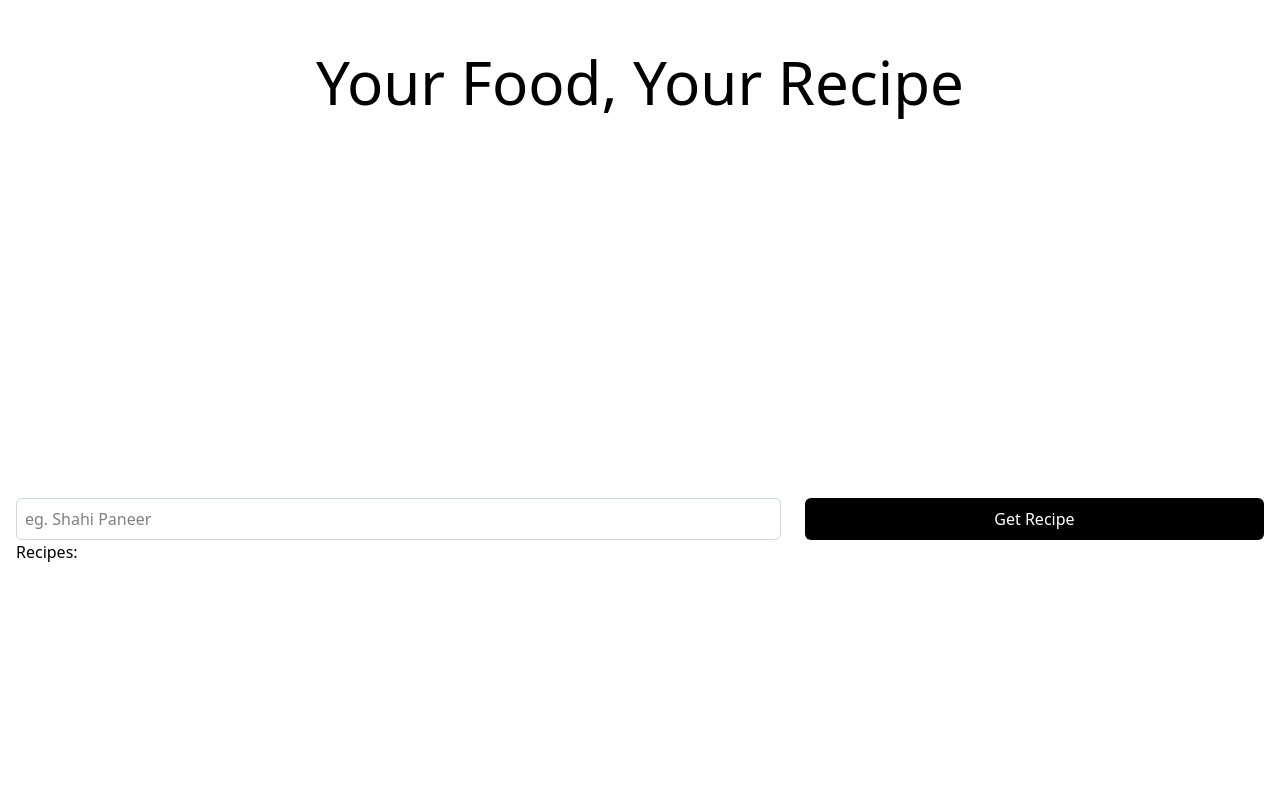
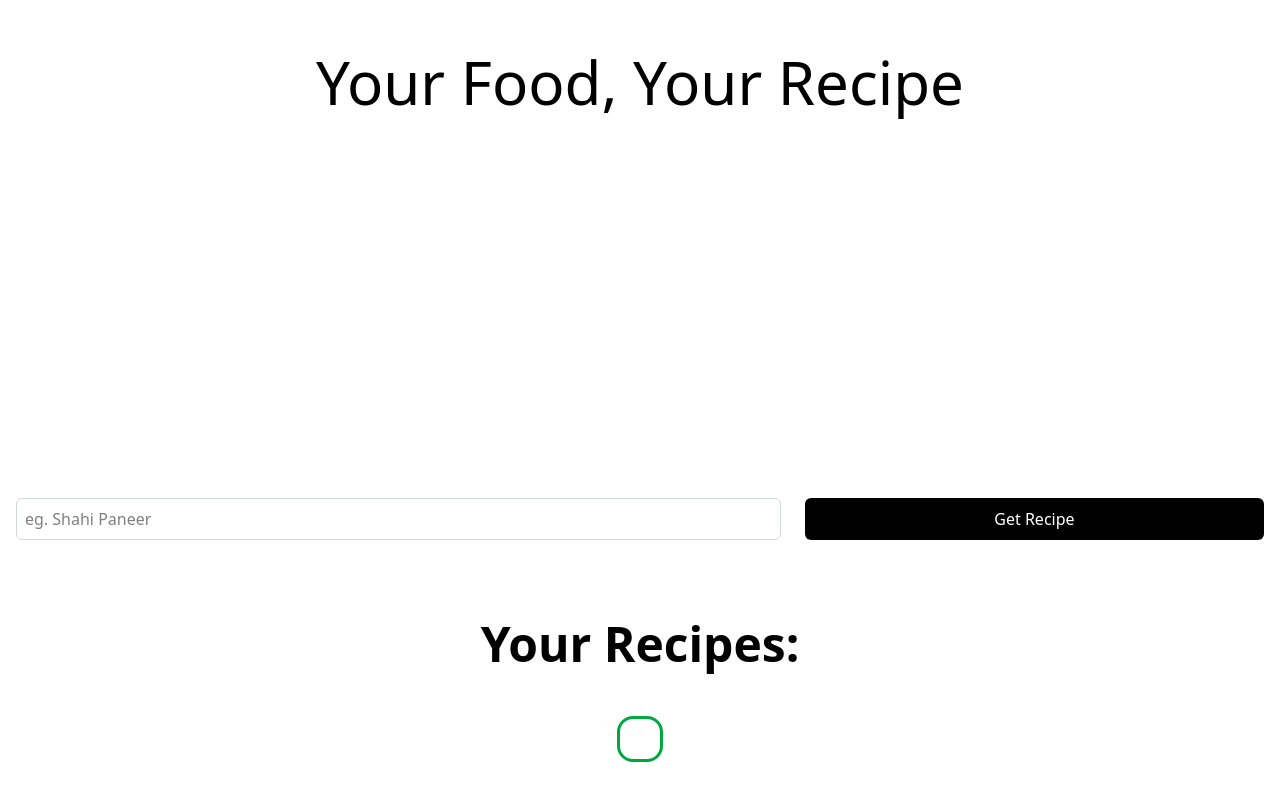
Before and after one commit to iaadarsh23/SwadSandesh, a React (Vite) app: page / in a window 1280 px wide. Shown: the part 406-1206 px from the top of the page. Before the commit the page ends 986 px from the top, so only its background shows below. Built offline with nearby package versions, Linux system fonts and the light colour scheme.

Commit message:
updated the ui

```diff
--- a/src/components/form.jsx
+++ b/src/components/form.jsx
@@ -15,24 +15,30 @@ export default function MyForm() {
 	const [dishName, setdishName] = useState("");
 
 	//storing the data in a array.
-	let [recipe, setRecipe] = useState([]);
+
+	//cleaning the response
+	let [cleanData, setCleanData] = useState([]);
 
 	//handlesubmit is data dega aur ye object return karvayega
 	async function OnSubmit(data) {
 		try {
 			const response = await getdata(data.dishName);
+
 			// Split the response into lines and store it in the recipe state
 			if (typeof response === "string") {
-				const recipeLines = response.split("\n"); // Split by newline
-				setRecipe(recipeLines); // Update the recipe state
+				const cleaned = response.replace(/\*/g, "").trim();
+				const recipeLines = cleaned.split("\n"); // Split by newline
+
+				setCleanData(recipeLines);
 			} else {
-				setRecipe(response); // If the response is already an array
+				setCleanData(response); // If the response is already an array
 			}
 		} catch (error) {
 			console.error("Error fetching data:", error);
 		}
 		//clearing the inputbox after submiting.
 		reset();
+		//response strind cleanup function
 	}
 
 	return (
@@ -76,11 +82,14 @@ export default function MyForm() {
 					{isSubmitting ? "Getting Recipe..." : "Get Recipe"}
 				</button>
 			</form>
-			<div>
-				<h2>Recipes:</h2>
-				<ul>
-					{recipe.map((item, index) => (
-						<li key={index}>{item}</li>
+			{/* displaying the data */}
+			<div className="flex flex-col justify-center items-center m-6 p-7">
+				<h2 className="font-bold m-7 text-5xl">Your Recipes:</h2>
+				<ul className=" border-3 border-green-600 rounded-2xl  m-5 p-5 text-2xl ">
+					{cleanData.map((item, index) => (
+						<li key={index} className=" m-6">
+							{item}
+						</li>
 					))}
 				</ul>
 			</div>
```
